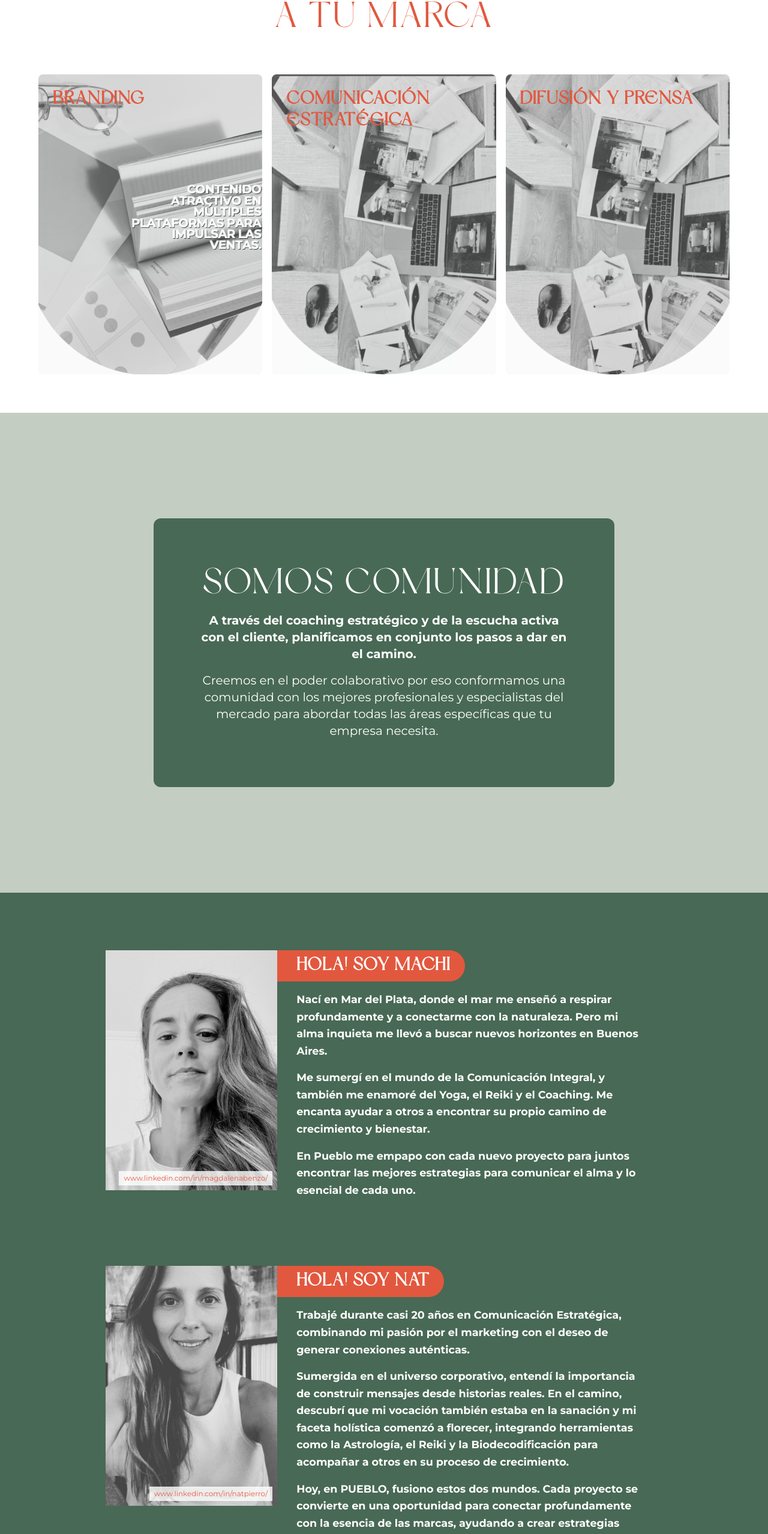
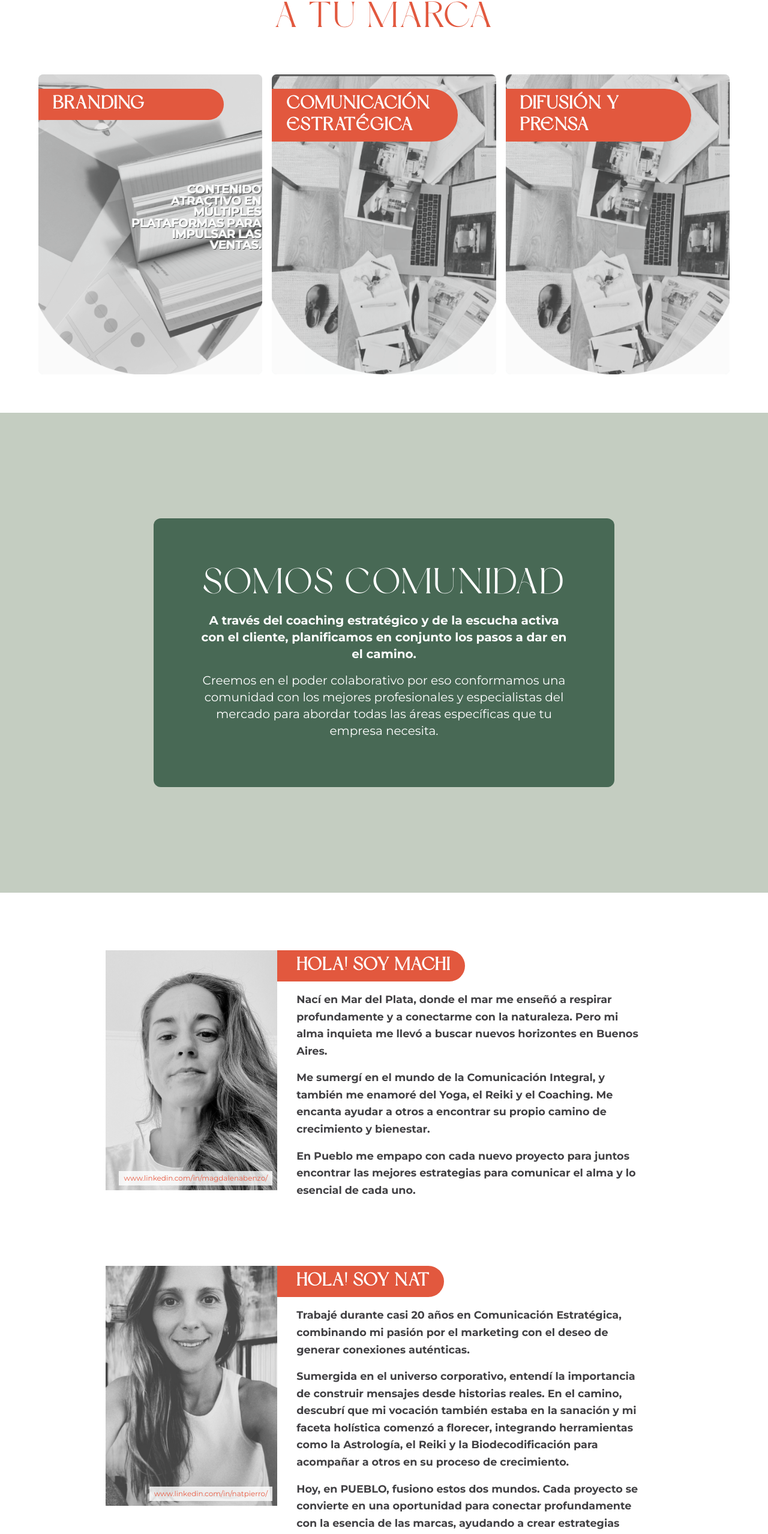
Before and after one commit to pueblobranding/pueblo, a Next.js app: page / in a window 1280 px wide. Shown: the part 2584-5141 px from the top of the page at 60% size. Built offline with nearby package versions, Linux system fonts and the light colour scheme.

Commit message:
Add gris-oscuro color variable in globals.css, update text color in TeamMember component, and modify section layout in QueHacemosSection for improved visual consistency and responsiveness.

```diff
--- a/app/globals.css
+++ b/app/globals.css
@@ -51,6 +51,8 @@
 
   --color-tigerlily: var(--tigerlily);
 
+  --gris-oscuro: var(--gris-oscuro);
+
   --color-pewter-blue-100: var(--pewter-blue-100);
   --color-pewter-blue-80: var(--pewter-blue-80);
   --color-pewter-blue-60: var(--pewter-blue-60);
--- a/components/nosotros-section.tsx
+++ b/components/nosotros-section.tsx
@@ -16,9 +16,9 @@ function TeamMember({ name, bio, linkedinUrl, imageUrl }: TeamMemberProps) {
         <div style={{ fontFamily: 'dream-avenue' }} className="bg-tigerlily text-xl md:text-3xl font-bold text-white py-2 px-6 rounded-r-full inline-block mb-4 tracking-wider  relative -left-10 pl-10">
           HOLA! SOY {name}
         </div>
-        <div className="text-white space-y-4">
+        <div className="text-[#424144] space-y-4">
           {bio.map((paragraph, index) => (
-            <p key={index} className="font-bold leading-relaxed text-sm xl:text-[1.1em] ">
+            <p key={index} className="font-bold leading-relaxed text-sm xl:text-[1.1em]">
               {paragraph}
             </p>
           ))}
@@ -69,10 +69,8 @@ export default function NosotrosSection() {
   return (
     <>
       <SomosComunidad />
-      <section id="nosotros" className="w-full bg-verde-opalo-100 py-16">
-        {/* <Navbar isMenuOpen={isMenuOpen} toggleMenu={toggleMenu} /> */}
+      <section id="nosotros" className="w-full bg-white py-16">
         <div className="container mx-auto">
-          {/* <h2 className="text-4xl md:text-5xl text-white font-light tracking-wider mb-12 text-center">NOSOTROS</h2> */}
           <div className="flex flex-col gap-4 md:mx-40">
             {teamMembers.map((member) => (
               <TeamMember
--- a/components/que-hacemos.tsx
+++ b/components/que-hacemos.tsx
@@ -64,7 +64,7 @@ export default function QueHacemosSection() {
                                 key={section.id}
                                 className={`relative overflow-hidden rounded-lg transition-all duration-800 ease-in-out flex flex-col
                 ${hoveredSection === section.id
-                                        ? "md:flex-[1.2] flex-[1]"
+                                        ? "md:flex-[1] flex-[1]"
                                         : hoveredSection === null
                                             ? "md:flex-[1] flex-[1]"
                                             : "md:flex-[0.5] flex-[1]"
@@ -90,7 +90,14 @@ export default function QueHacemosSection() {
                                 {/* Contenido */}
                                 <div className="relative z-10 flex flex-col h-full p-6 text-tigerlily">
                                     {/* Título siempre visible */}
-                                    <h2 style={{ fontFamily: 'dream-avenue' }} className="text-2xl md:text-3xl mb-4 tracking-wider font-bold">{section.title}</h2>
+
+
+                                    <div style={{ fontFamily: 'dream-avenue' }} className="bg-tigerlily text-xl md:text-3xl font-bold text-white py-2 px-6 rounded-r-full inline-block mb-4 tracking-wider  relative -left-10 pl-10">
+                                        {section.title}
+                                    </div>
+
+
+                                    {/* <h2 style={{ fontFamily: 'dream-avenue' }} className="text-2xl md:text-3xl mb-4 tracking-wider font-bold">{section.title}</h2> */}
 
                                     {/* Contenido expandido - visible solo en hover */}
                                     <div
```
